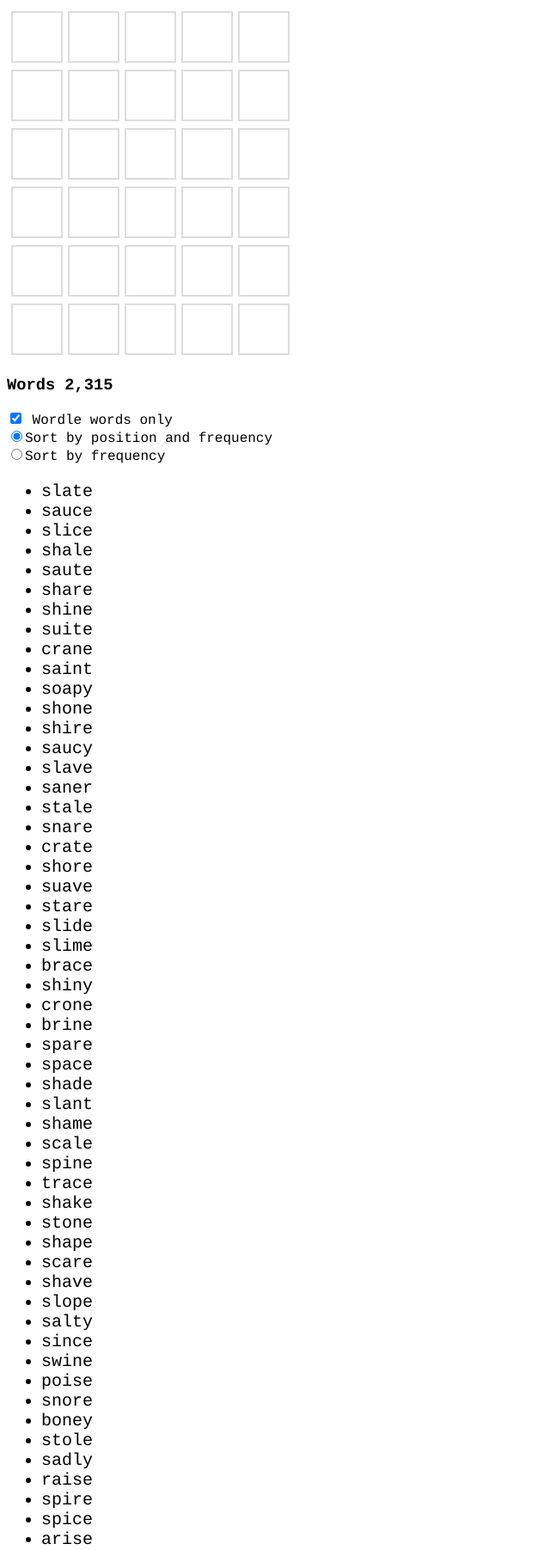
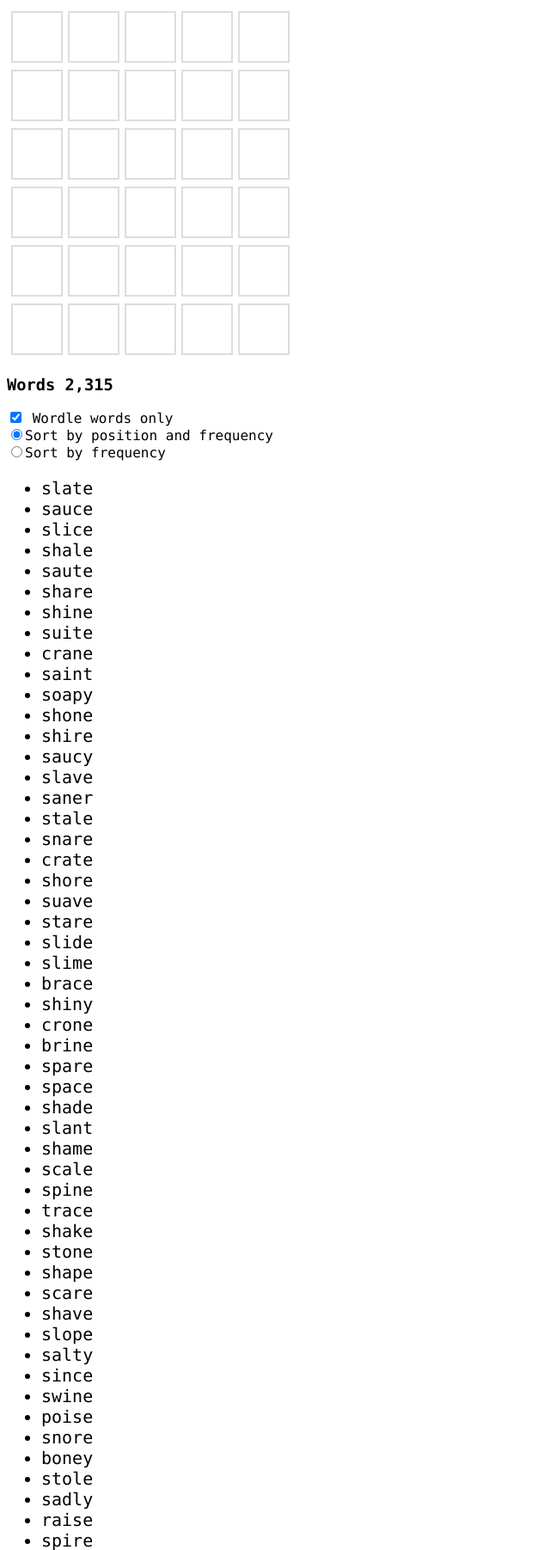
Before and after one commit to blowhacker/wordlesolver, a Flask app: page / in a window 1280 px wide. Shown: the top 1803 px of the page at 86% size, without its empty margins (0-640 px from the left). Run offline with Flask 2, Linux system fonts and the light colour scheme.

Commit message:
font change to mono/menlo

```diff
--- a/code/templates/grid.html
+++ b/code/templates/grid.html
@@ -3,7 +3,7 @@
 
 <style>
     * {
-        font-family: 'Menlo-Bold', 'Courier', 'Lucida Sans Typewriter';
+        font-family: 'Menlo', 'Lucida Console';
     }
 
     body {
```
